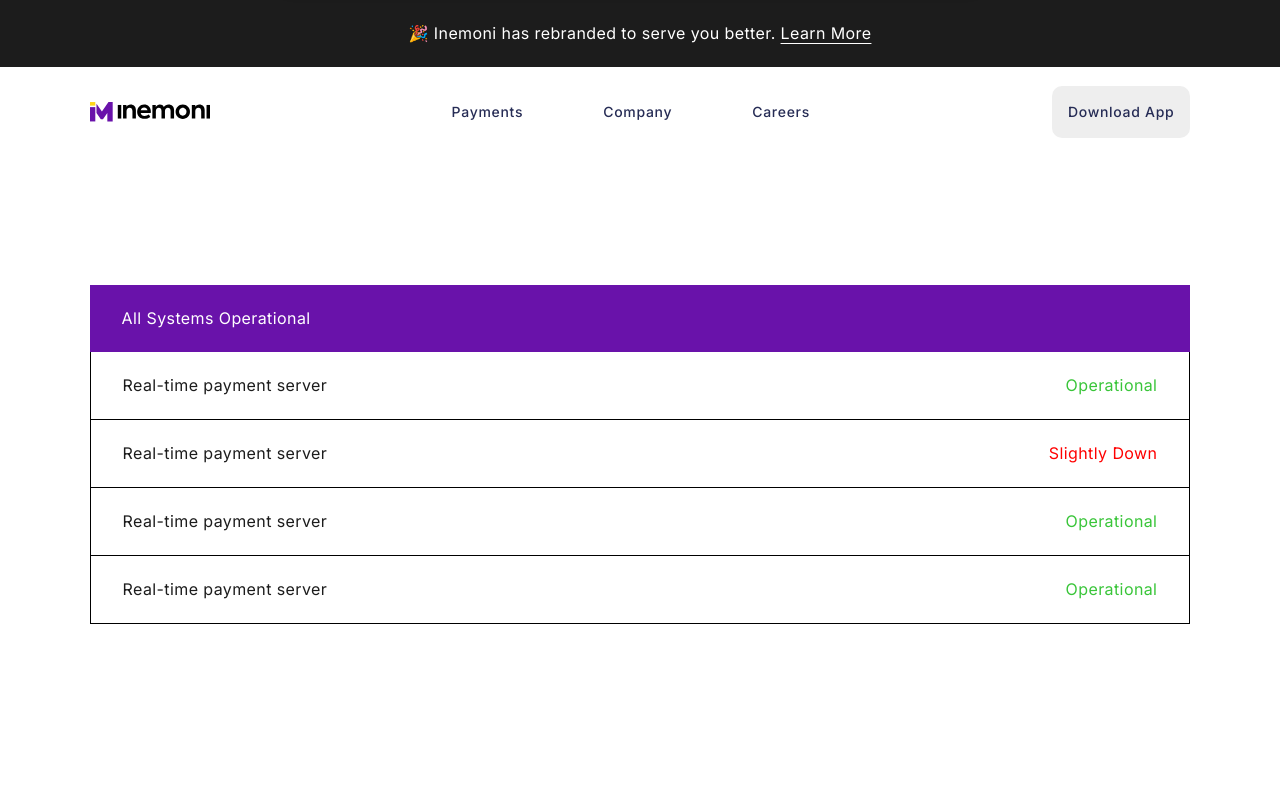
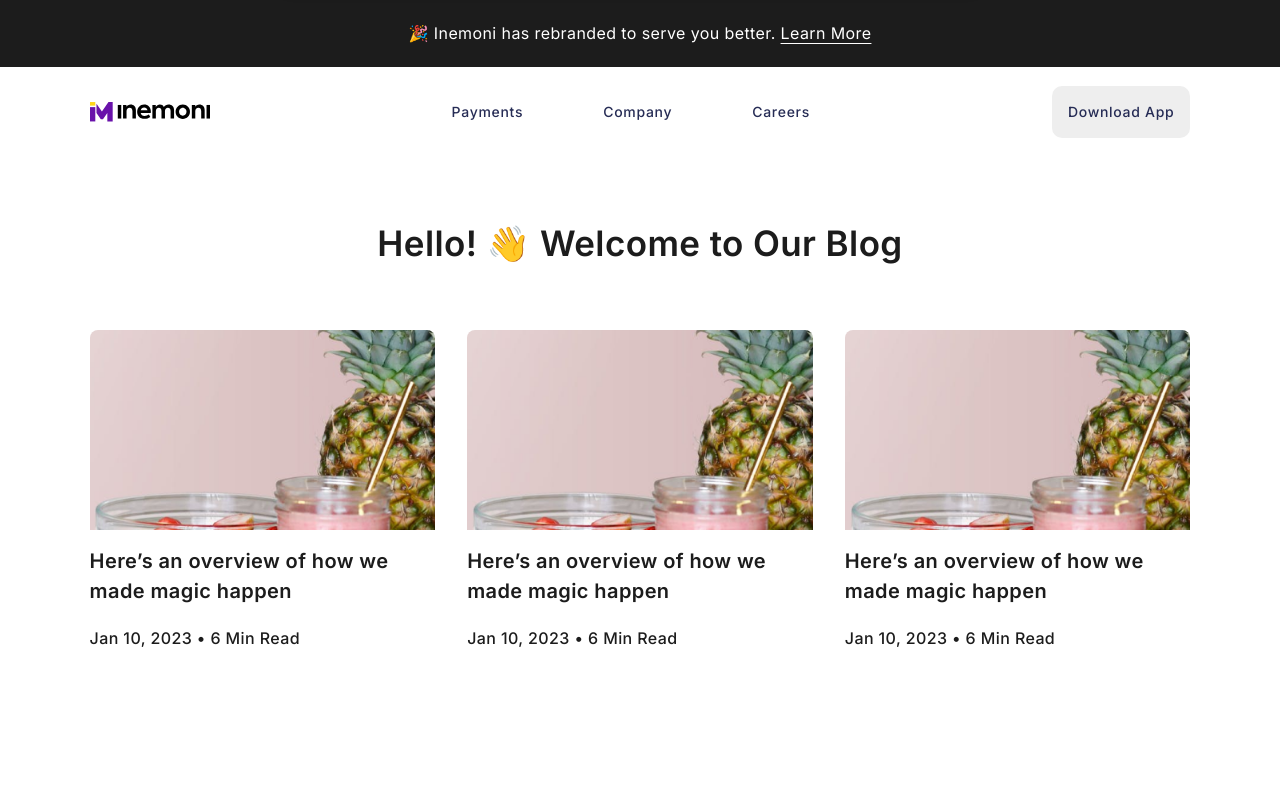
Before and after one commit to detachedsoul/inemoni, a Next.js app: page /blog in a window 1280 px wide. Shown: the top 800 px of the page. Built offline with nearby package versions, Linux system fonts and the light colour scheme; a web font is replaced by a local one.

Commit message:
style: designed the blog post listing page

```diff
--- a/app/blog/page.js
+++ b/app/blog/page.js
@@ -1,10 +1,92 @@
-import StatusIndicator from "@components/status/StatusIndicator";
+import Image from "next/image";
+import Link from "next/link";
 
 const Index = () => {
-    return (
-		<main className="pt-[10%] pb-[15%] px-[5%] xl:px-[7%]">
-			<StatusIndicator />
-		</main>
+	return (
+		<>
+			<main className="space-y-16 px-[5%] pt-[10%] pb-[15%] lg:pt-[5%] xl:px-[7%]">
+				<h1 className="secondary-header text-center">
+					Hello! 👋 Welcome to Our Blog
+				</h1>
+
+				<section className="grid gap-8 lg:grid-cols-3">
+					<article className="space-y-4">
+						<div className="relative h-[250px] rounded-t-lg lg:h-[200px]">
+							<Image
+								className="aspect-square rounded-t-lg object-cover object-center"
+								src="/img/blogImage.png"
+								alt="Here’s an overview of how we made magic happen"
+								title="Here’s an overview of how we made magic happen"
+								quality={100}
+								fill
+							/>
+						</div>
+
+						<h2 className="header inline-block hover:text-brand-purple text-xl leading-normal">
+							<Link
+								href="/blog/1/blog-post"
+							>
+								Here’s an overview of how we made magic happen
+							</Link>
+						</h2>
+
+						<p className="font-medium leading-normal">
+							Jan 10, 2023 &bull; 6 Min Read
+						</p>
+					</article>
+
+					<article className="space-y-4">
+						<div className="relative h-[250px] rounded-t-lg lg:h-[200px]">
+							<Image
+								className="aspect-square rounded-t-lg object-cover object-center"
+								src="/img/blogImage.png"
+								alt="Here’s an overview of how we made magic happen"
+								title="Here’s an overview of how we made magic happen"
+								quality={100}
+								fill
+							/>
+						</div>
+
+						<h2 className="header inline-block hover:text-brand-purple text-xl leading-normal">
+							<Link
+								href="/blog/1/blog-post"
+							>
+								Here’s an overview of how we made magic happen
+							</Link>
+						</h2>
+
+						<p className="font-medium leading-normal">
+							Jan 10, 2023 &bull; 6 Min Read
+						</p>
+					</article>
+
+					<article className="space-y-4">
+						<div className="relative h-[250px] rounded-t-lg lg:h-[200px]">
+							<Image
+								className="aspect-square rounded-t-lg object-cover object-center"
+								src="/img/blogImage.png"
+								alt="Here’s an overview of how we made magic happen"
+								title="Here’s an overview of how we made magic happen"
+								quality={100}
+								fill
+							/>
+						</div>
+
+						<h2 className="header inline-block hover:text-brand-purple text-xl leading-normal">
+							<Link
+								href="/blog/1/blog-post"
+							>
+								Here’s an overview of how we made magic happen
+							</Link>
+						</h2>
+
+						<p className="font-medium leading-normal">
+							Jan 10, 2023 &bull; 6 Min Read
+						</p>
+					</article>
+				</section>
+			</main>
+		</>
 	);
 };
 
--- a/components/Footer.js
+++ b/components/Footer.js
@@ -127,22 +127,6 @@
 					linkName: "Cookie Policy",
 					isLink: true,
 					route: "/legal/cookie-policy",
-				},
-			],
-		},
-		{
-			linkGroup: "Contact",
-			isDesktopLink: false,
-			links: [
-				{
-					linkName: "support@inemoni.com",
-					isLink: true,
-					route: "mailto:support@inemoni.com",
-				},
-				{
-					linkName: "No. 67 Bakori Road, FHA, Kubwa, Abuja",
-					isLink: false,
-					route: null,
 				},
 			],
 		},
--- a/components/blog/BlogPost.js
+++ b/components/blog/BlogPost.js
@@ -20,8 +20,8 @@
 
 			<div className="space-y-12">
 				<div className="space-y-1">
-					<p className="font-semibold">
-						JAN 10, 2023 &bull; 6 Min Read
+					<p className="font-medium">
+						Jan 10, 2023 &bull; 6 Min Read
 					</p>
 
 					<h1 className="secondary-header">
--- a/components/contact/HeroText.js
+++ b/components/contact/HeroText.js
@@ -13,7 +13,7 @@
 		<div className="grid gap-8 pt-12 grid-cols-1 sm:grid-cols-2 items-center px-[5%] sm:pt-8 sm:gap-16 xl:px-[7%]">
 			<div className="flex flex-col gap-5">
 				<h1 className="main-header">
-					Looking to Send us a Message at Inemoni?
+					Looking to send us a message at Inemoni?
 				</h1>
 
 				<p>
```
Also changed, not shown: src/main.css (+12 -0 lines), app/globals.css.
